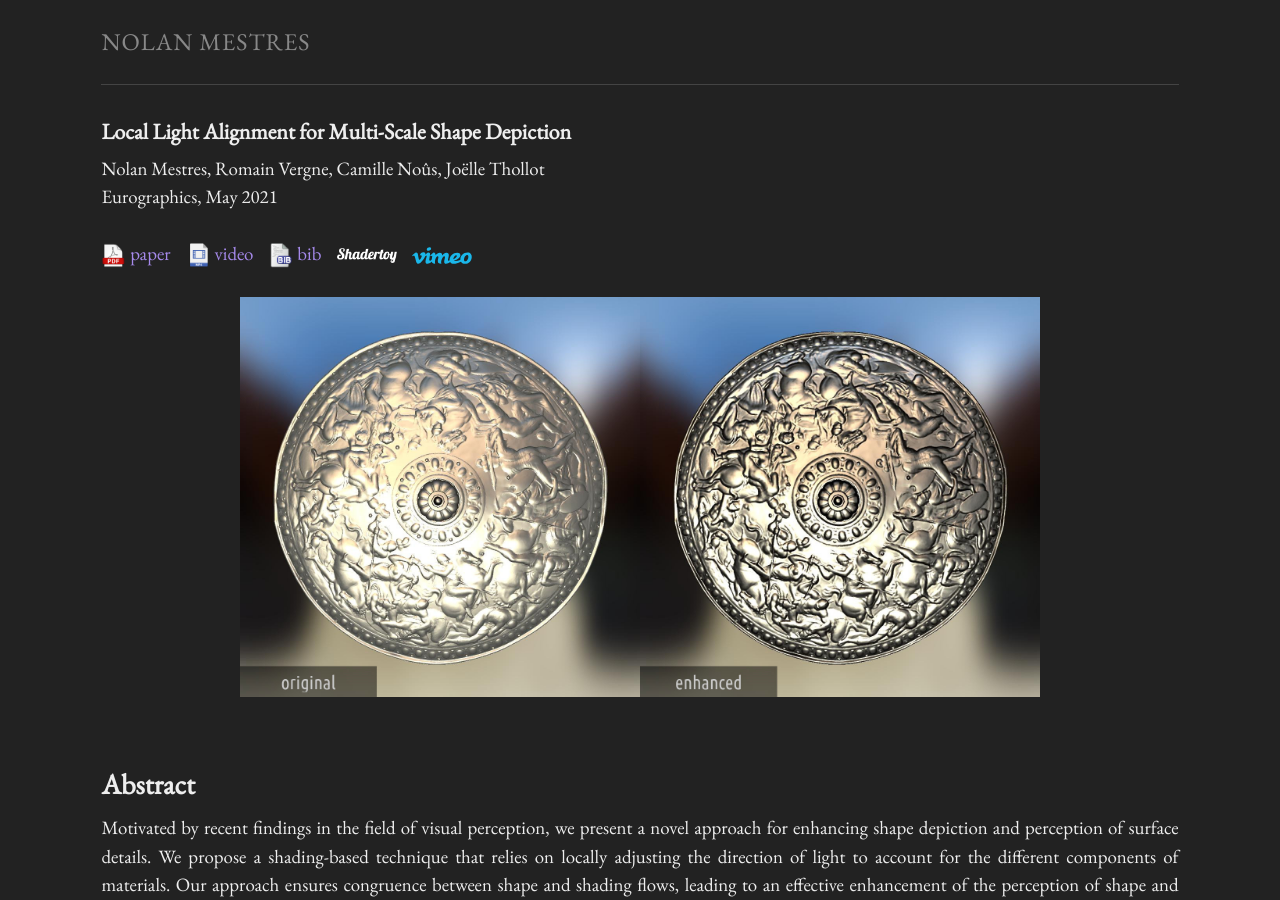
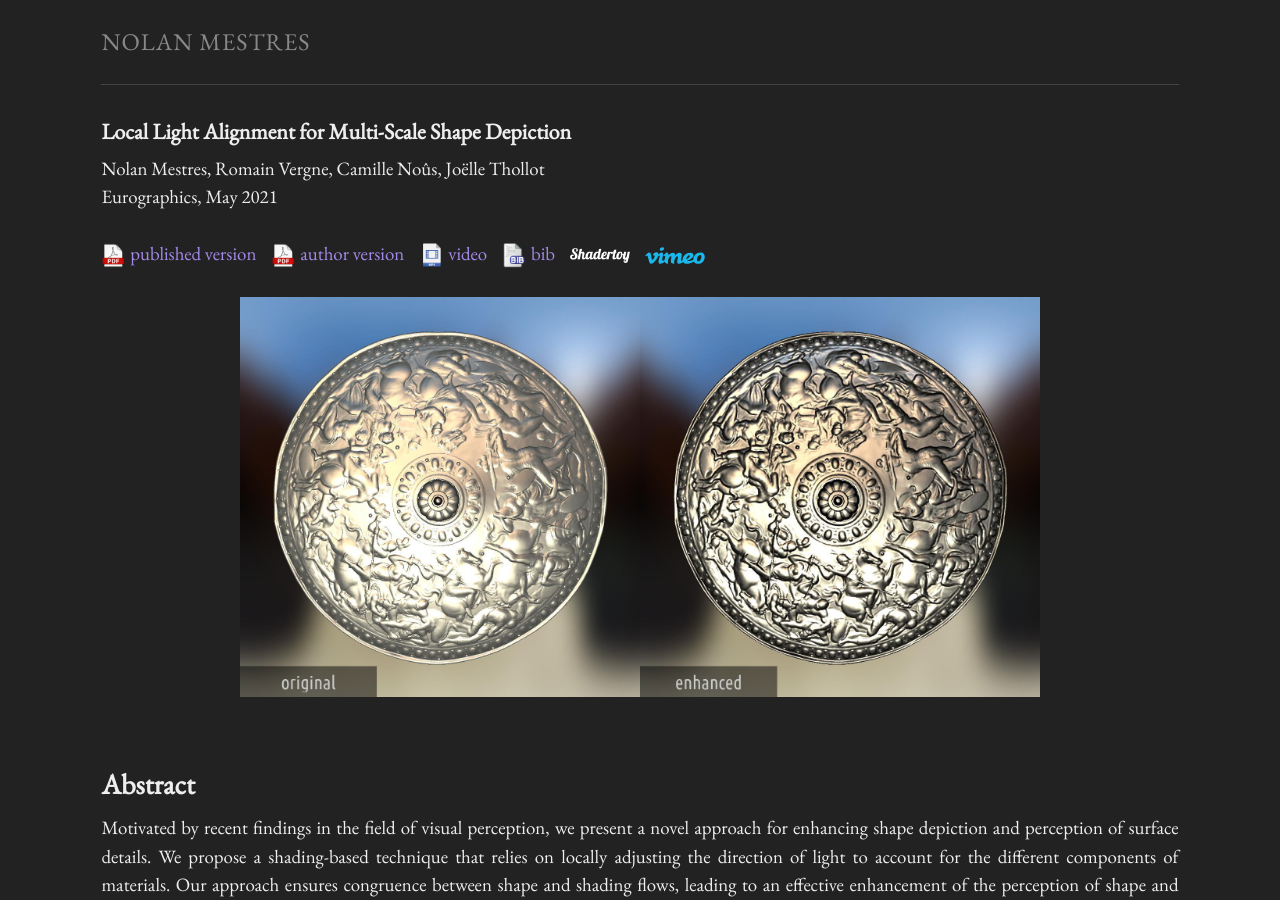
Before and after one commit to Nalonoid/nalonoid.github.io, a Jekyll site: the page built from _posts/2021-05-07-local-light-alignment-for-multi-scale-shape-depiction.markdown, in a window 1280 px wide and 900 px high. Built offline with Jekyll 4.4.1, drawn with Linux system fonts in a browser that asks for light colours.

Commit message:
change site baseurl so that images also load in local when serving (jekyll serve -H ...)

```diff
--- a/_includes/publication.html
+++ b/_includes/publication.html
@@ -1,12 +1,12 @@
 <table width="100%">
 <tr>
-  <td><img src="{{ site.url | append: site.baseurl }}/{{ paper.thumbnail }}" width="{{ imgwidth }}" height="{{ imgwidth }}" style="margin-bottom:10px;margin-right:10px;border:0.7px solid black;"/></td>
+  <td><img src="{{ site.baseurl }}/{{ paper.thumbnail }}" width="{{ imgwidth }}" height="{{ imgwidth }}" style="margin-bottom:10px;margin-right:10px;border:0.7px solid black;"/></td>
   <td width="90%" style="vertical-align:top;"><a class="paper-title" href="{{ paper.url | prepend: site.baseurl }}">{{ paper.title }}</a> <br/>
       <div class="paper-authors">{{ paper.authors }}<br/></div>
       <div class="paper-journal">{{ paper.where }}, {{ d }} {% if paper.award %} <span class="paper-award"> &#8680; {{ paper.award }} </span>{% endif %}<br/></div>
    <div class="paper-journal">
-    {% if paper.pdf %} <a class="black" href="{{ paper.pdf }}"><img src="{{ site.url | append: site.baseurl }}/data/icons/pdf.png" width="30px" /> </a> {% endif %}
-    {% if paper.bib %} <a class="black" href="{{ paper.bib }}"><img src="{{ site.url | append: site.baseurl }}/data/icons/bib.png" width="30px" /> </a> {% endif %}
+    {% if paper.pdf %} <a class="black" href="{{ paper.pdf }}"><img src="{{ site.baseurl }}/data/icons/pdf.png" width="30px" /> </a> {% endif %}
+    {% if paper.bib %} <a class="black" href="{{ paper.bib }}"><img src="{{ site.baseurl }}/data/icons/bib.png" width="30px" /> </a> {% endif %}
     [<a href="{{ paper.url | prepend: site.baseurl }}">more...</a>]
     </div>
   </td>
--- a/_layouts/paper.html
+++ b/_layouts/paper.html
@@ -18,61 +18,67 @@
     {{ page.date | date: '%B  %Y' }} {% if page.award %} <span class="paper-award"> &#8680; {{ page.award }} </span>{% endif %}<br/><br/>
 
     {% if page.pdf %}
-    <a href={{ page.pdf }}> <img src="{{ site.url | append: site.baseurl }}/data/icons/pdf.png"  width="25px" /></a>
-    <a class="paper-links" href={{ page.pdf }}> paper </a>
+    <a href={{ page.pdf }}> <img src="{{ site.baseurl }}/data/icons/pdf.png"  width="25px" /></a>
+    <a class="paper-links" href={{ page.pdf }}> published version </a>
+    &nbsp;&nbsp;
+    {% endif %}
+
+    {% if page.pdf %}
+    <a href={{ page.pdf }}> <img src="{{ site.baseurl }}/data/icons/pdf.png"  width="25px" /></a>
+    <a class="paper-links" href={{ page.authorpdf }}> author version </a>
     &nbsp;&nbsp;
     {% endif %}
 
     {% if page.pdfcmpr %}
-    <a href={{ page.pdfcmpr }}> <img src="{{ site.url | append: site.baseurl }}/data/icons/pdf.png"  width="25px" /></a>
-    <a class="paper-links" href={{ site.url | append: site.baseurl }}/{{ page.pdfcmpr }}> paper (low res) </a>
+    <a href={{ page.pdfcmpr }}> <img src="{{ site.baseurl }}/data/icons/pdf.png"  width="25px" /></a>
+    <a class="paper-links" href={{ site.baseurl }}/{{ page.pdfcmpr }}> author (low res) </a>
     &nbsp;&nbsp;
     {% endif %}
 
     {% if page.supp %}
-    <a href={{ page.supp }}> <img src="{{ site.url | append: site.baseurl }}/data/icons/pdf.png"  width="25px" /></a>
+    <a href={{ page.supp }}> <img src="{{ site.baseurl }}/data/icons/pdf.png"  width="25px" /></a>
     <a class="paper-links" href={{ page.supp }}> supplementary </a>
     &nbsp;&nbsp;
     {% endif %}
 
     {% if page.archive %}
-    <a href={{ page.archive }}> <img src="{{ site.url | append: site.baseurl }}/data/icons/zip.png"  width="25px" /></a>
+    <a href={{ page.archive }}> <img src="{{ site.baseurl }}/data/icons/zip.png"  width="25px" /></a>
     <a class="paper-links" href={{ page.archive }}> archive </a>
     &nbsp;&nbsp;
     {% endif %}
 
     {% if page.src %}
-    <a href={{ page.src }}> <img src="{{ site.url | append: site.baseurl }}/data/icons/zip.png"  width="25px" /></a>
+    <a href={{ page.src }}> <img src="{{ site.baseurl }}/data/icons/zip.png"  width="25px" /></a>
     <a class="paper-links" href={{ page.src }}> sources </a>
     &nbsp;&nbsp;
     {% endif %}
 
     {% if page.app %}
-    <a href={{ page.app }}> <img src="{{ site.url | append: site.baseurl }}/data/icons/zip.png"  width="25px" /></a>
+    <a href={{ page.app }}> <img src="{{ site.baseurl }}/data/icons/zip.png"  width="25px" /></a>
     <a class="paper-links" href={{ page.app }}> demo </a>
     &nbsp;&nbsp;
     {% endif %}
 
     {% if page.video %}
-    <a href={{ page.video }}> <img src="{{ site.url | append: site.baseurl }}/data/icons/vid.png"  width="25px" /></a>
+    <a href={{ page.video }}> <img src="{{ site.baseurl }}/data/icons/vid.png"  width="25px" /></a>
     <a class="paper-links" href={{ page.video }}> video </a>
     &nbsp;&nbsp;
     {% endif %}
 
     {% if page.bib %}
-    <a href={{ page.bib }}> <img src="{{ site.url | append: site.baseurl }}/data/icons/bib.png"  width="25px" /></a>
+    <a href={{ page.bib }}> <img src="{{ site.baseurl }}/data/icons/bib.png"  width="25px" /></a>
     <a class="paper-links" href={{ page.bib }}> bib </a>
     &nbsp;&nbsp;
     {% endif %}
 
     {% if page.shadertoy %}
-    <a href="#shadertoy"> <img src="{{ site.url | append: site.baseurl }}/data/icons/shadertoy.png"  width="60px" /></a>
+    <a href="#shadertoy"> <img src="{{ site.baseurl }}/data/icons/shadertoy.png"  width="60px" /></a>
     <a class="paper-links" href="https://www.shadertoy.com/view/{{ page.shadertoy }}"></a>
     &nbsp;&nbsp;
     {% endif %}
 
     {% if page.vimeo %}
-    <a href="#vimeo"> <img src="{{ site.url | append: site.baseurl }}/data/icons/vimeo.svg"  width="60px" /></a>
+    <a href="#vimeo"> <img src="{{ site.baseurl }}/data/icons/vimeo.svg"  width="60px" /></a>
     <a class="paper-links" href="https://vimeo.com/{{ page.vimeo }}"></a>
     &nbsp;&nbsp;
     {% endif %}
@@ -80,7 +86,7 @@
     </div>
 
     {% if page.image %}
-    <img class="aligncenter" src="{{ site.url | append: site.baseurl }}/{{ page.image }}"  height="400px" /><br/>
+    <img class="aligncenter" src="{{ site.baseurl }}/{{ page.image }}"  height="400px" /><br/>
     {% endif %}
 
     {% if page.abstract %}
--- a/_posts/2021-05-07-local-light-alignment-for-multi-scale-shape-depiction.markdown
+++ b/_posts/2021-05-07-local-light-alignment-for-multi-scale-shape-depiction.markdown
@@ -9,7 +9,8 @@
 thumbnail: "data/research/local_light_alignment-thumbnail.jpg"
 image: "data/research/local_light_alignment.jpg"
 where: "Eurographics"
-pdf: https://hal.inria.fr/hal-03140647/document
+pdf: https://doi.org/10.1111/cgf.142656
+authorpdf: https://hal.inria.fr/hal-03140647/document
 video: https://hal.inria.fr/hal-03140647/file/nm-EG2021-local_light_alignment-supplementary_video.mp4
 bib: https://hal.inria.fr/hal-03140647/bibtex
 shadertoy: "3ldfD2"
--- a/_posts/2022-01-12-a-stylistic-study-of-the-hand-painted-winter-panorama-maps-of-pierre-novat.markdown
+++ b/_posts/2022-01-12-a-stylistic-study-of-the-hand-painted-winter-panorama-maps-of-pierre-novat.markdown
@@ -9,7 +9,8 @@
 thumbnail: "data/research/a_stylistic_study_of_the_style_of_pierre_novat-thumbnail.jpg"
 image: "data/research/a_stylistic_study_of_the_style_of_pierre_novat.jpg"
 where: "Cartographic Perspectives"
-pdf: https://hal.inria.fr/hal-03687248/document
+pdf: https://cartographicperspectives.org/index.php/journal/article/view/1753
+authorpdf: https://hal.inria.fr/hal-03687248/document
 pdfcmpr: "data/research/nm-cp2022-novat_style.pdf"
 bib: https://hal.inria.fr/hal-03687248/bibtex
 
```
